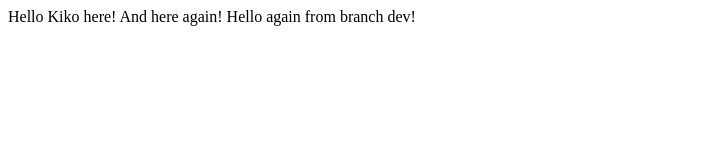
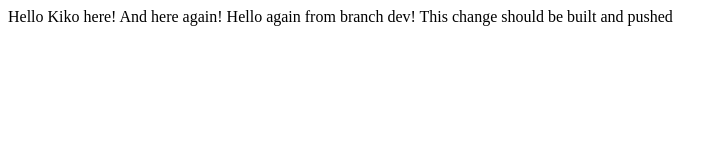
Before and after one commit to KixerRealm/CICD-homework4, a plain HTML site: page index.html in a window 1280 px wide. Shown: the whole page, without its empty margins (0-728 px from the left). Drawn offline with Linux system fonts and the light colour scheme.

Commit message:
Update index.html

```diff
--- a/index.html
+++ b/index.html
@@ -1 +1 @@
-<p>Hello Kiko here! And here again! Hello again from branch dev!</p>
+<p>Hello Kiko here! And here again! Hello again from branch dev! This change should be built and pushed</p>
```
